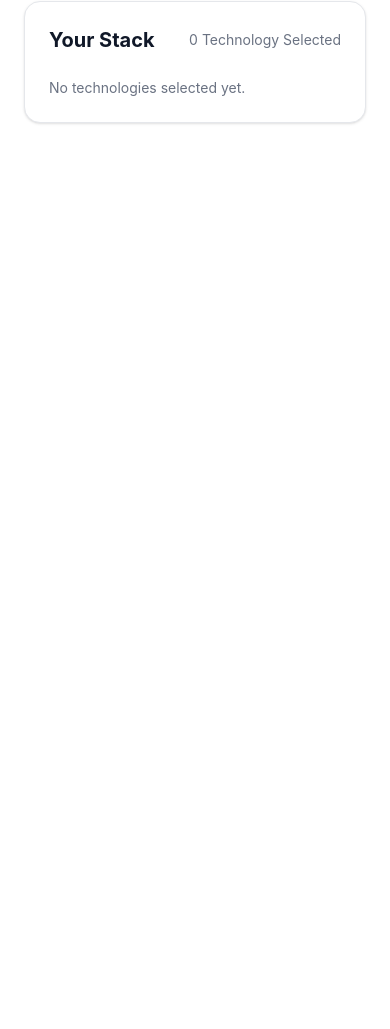
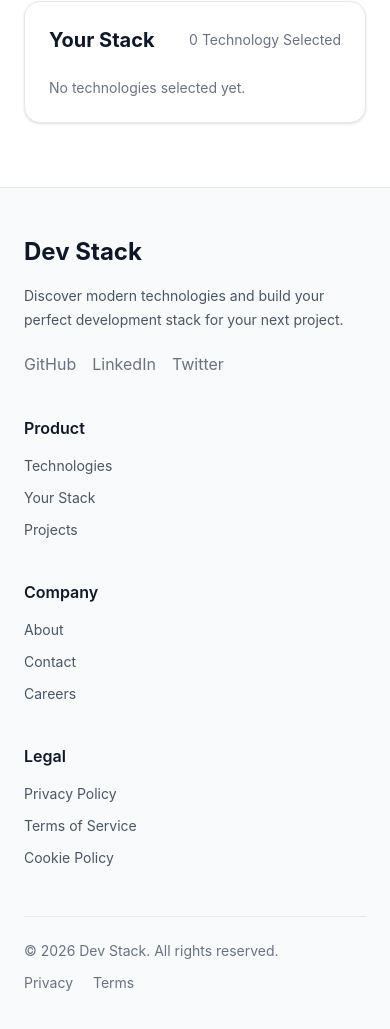
Before and after one commit to mdmahdi-dev/dev-stack, a React (Vite) app: page / in a window 390 px wide. Shown: the part 5062-6091 px from the top of the page. Before the commit the page ends 5249 px from the top, so only its background shows below. Built offline with nearby package versions, Linux system fonts and the light colour scheme.

Commit message:
feat: add responsive footer

```diff
--- a/src/App.tsx
+++ b/src/App.tsx
@@ -5,6 +5,7 @@
 import Hero from "./components/Hero";
 import TechnologyGrid from "./components/TechnologyGrid";
 import YourStack from "./components/YourStack";
+import Footer from "./components/Footer";
 
 function App() {
   const [technologies, setTechnologies] = useState<Technology[]>([]);
@@ -95,6 +96,8 @@
         </div>
       </div>
 
+      <Footer />
+
       <ToastContainer />
     </div>
   );
--- /dev/null
+++ b/src/components/Footer.tsx
@@ -0,0 +1,124 @@
+function Footer() {
+    return (
+        <footer className="border-t border-gray-200 bg-gray-50">
+            <div className="mx-auto max-w-7xl px-6 py-12">
+
+                {/* Top Footer */}
+                <div className="grid gap-10 md:grid-cols-2 lg:grid-cols-4">
+
+                    {/* Brand */}
+                    <div>
+                        <h2 className="text-2xl font-bold text-gray-900">
+                            Dev Stack
+                        </h2>
+
+                        <p className="mt-4 max-w-sm text-sm leading-6 text-gray-600">
+                            Discover modern technologies and build your
+                            perfect development stack for your next project.
+                        </p>
+
+                        <div className="mt-5 flex gap-4">
+                            <a href="#" className="text-gray-500 hover:text-black">
+                                GitHub
+                            </a>
+
+                            <a href="#" className="text-gray-500 hover:text-black">
+                                LinkedIn
+                            </a>
+
+                            <a href="#" className="text-gray-500 hover:text-black">
+                                Twitter
+                            </a>
+                        </div>
+                    </div>
+
+                    {/* Product */}
+                    <div>
+                        <h3 className="font-semibold text-gray-900">
+                            Product
+                        </h3>
+
+                        <div className="mt-4 space-y-3 text-sm text-gray-600">
+                            <a href="#" className="block hover:text-black">
+                                Technologies
+                            </a>
+
+                            <a href="#" className="block hover:text-black">
+                                Your Stack
+                            </a>
+
+                            <a href="#" className="block hover:text-black">
+                                Projects
+                            </a>
+                        </div>
+                    </div>
+
+                    {/* Company */}
+                    <div>
+                        <h3 className="font-semibold text-gray-900">
+                            Company
+                        </h3>
+
+                        <div className="mt-4 space-y-3 text-sm text-gray-600">
+                            <a href="#" className="block hover:text-black">
+                                About
+                            </a>
+
+                            <a href="#" className="block hover:text-black">
+                                Contact
+                            </a>
+
+                            <a href="#" className="block hover:text-black">
+                                Careers
+                            </a>
+                        </div>
+                    </div>
+
+                    {/* Legal */}
+                    <div>
+                        <h3 className="font-semibold text-gray-900">
+                            Legal
+                        </h3>
+
+                        <div className="mt-4 space-y-3 text-sm text-gray-600">
+                            <a href="#" className="block hover:text-black">
+                                Privacy Policy
+                            </a>
+
+                            <a href="#" className="block hover:text-black">
+                                Terms of Service
+                            </a>
+
+                            <a href="#" className="block hover:text-black">
+                                Cookie Policy
+                            </a>
+                        </div>
+                    </div>
+
+                </div>
+
+                {/* Bottom Footer */}
+                <div className="mt-12 flex flex-col gap-3 border-t border-gray-200 pt-6 text-sm text-gray-500 md:flex-row md:items-center md:justify-between">
+
+                    <p>
+                        © 2026 Dev Stack. All rights reserved.
+                    </p>
+
+                    <div className="flex gap-5">
+                        <a href="#" className="hover:text-black">
+                            Privacy
+                        </a>
+
+                        <a href="#" className="hover:text-black">
+                            Terms
+                        </a>
+                    </div>
+
+                </div>
+
+            </div>
+        </footer>
+    );
+}
+
+export default Footer;
```
